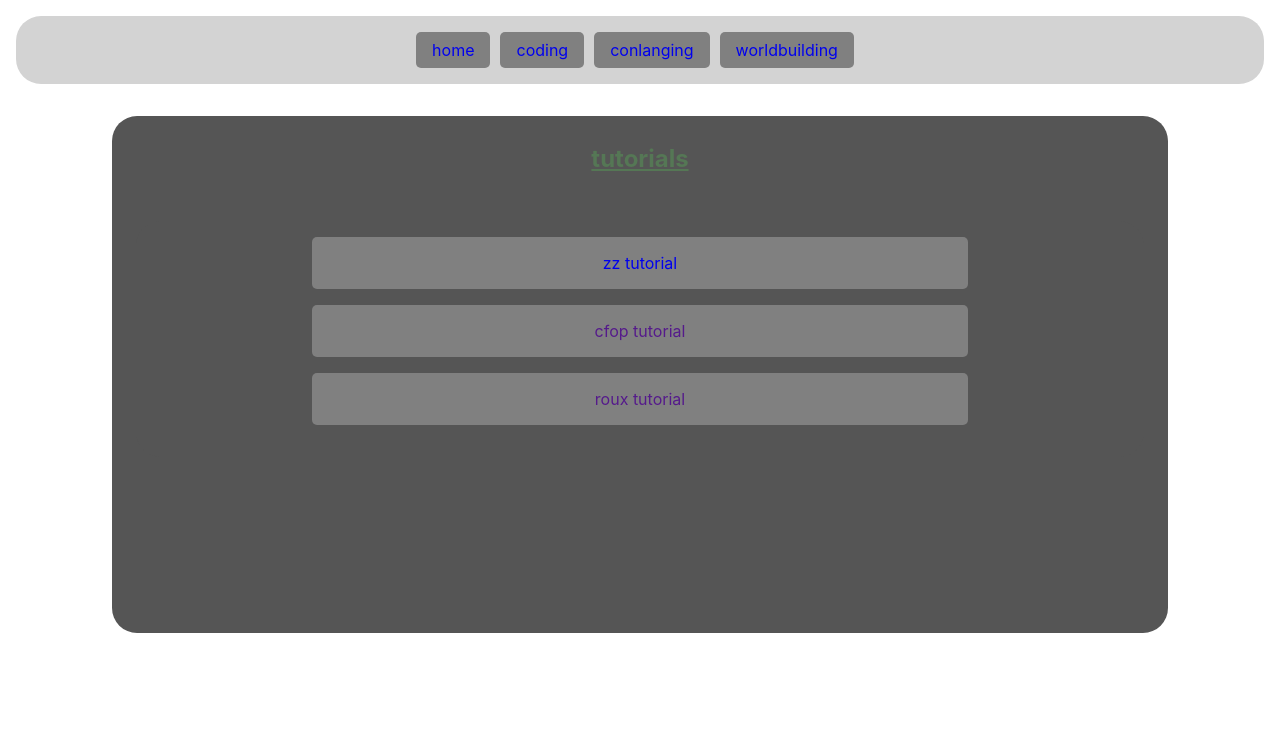
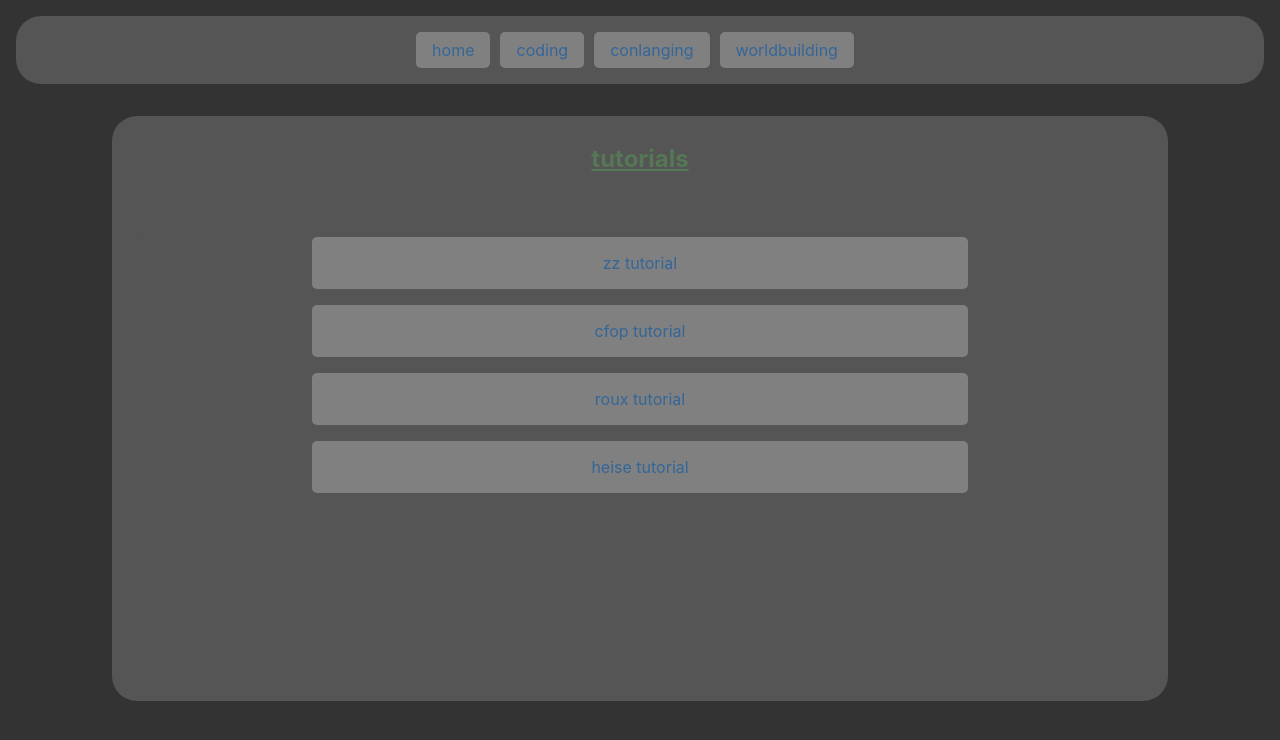
Before and after one commit to zimlit/zimlit.com-react, a React (Create React App) app: page /cubing in a window 1280 px wide. Shown: the top 740 px of the page. Built offline with nearby package versions, Linux system fonts and the light colour scheme; the HTML template or start-up script is replaced by a standard one.

Commit message:
more work on cubing component and work on zz tutorial

```diff
--- a/src/App.css
+++ b/src/App.css
@@ -1,8 +1,11 @@
+body {
+	background-color: #333;
+}
 
 ul {
     list-style: none;
     text-align: center;
-    background-color: lightgray;
+    background-color: #555;
     padding: 1em;
     margin-right: 1em;
 		margin-left: 1em;
@@ -29,10 +32,12 @@ a:link {
     text-decoration: none;
     background-color: gray;
     border-radius: 10px;
+		color: #369;
 }
 
 a:visited {
     text-decoration: none;
+		color: #358;
 
 }
 
--- a/src/App.js
+++ b/src/App.js
@@ -20,9 +20,10 @@ function App() {
           </Route>
           <Route path="/cubing">
 						<Cubing />
-						<Route path="/cubing/tutorials/zz">
-						</Route>
+
           </Route>
+					<Route path="/zz-tut">
+					</Route>
 					<Route path="/conlanging">
           </Route>
 					<Route path="/worldbuilding">
--- /dev/null
+++ b/src/cubing-tutorials/zz/zz.js
@@ -0,0 +1,33 @@
+import Header from "../../header.js";
+import {
+  BrowserRouter as Router,
+  Switch,
+  Route,
+  Link,
+	useRouteMatch,
+	useParams,
+} from "react-router-dom";
+
+function ZZ() {
+	return (
+		<div>
+			<Header value={["home", "coding", "cubing", "conlanging", "worldbuilding"]}/>
+			<section class="cat">
+      	<h1 class="label">
+        	Overview
+        </h1>
+        <h2>
+          In the zz method you first orient all edges while solving the fd and bd edges then solve f2l then solve ll
+        </h2>
+        </section>
+        <section class="cat">
+          <h1 class="label">
+            zz tutorials beginer to advanced
+          </h1>
+          <a class="cat-button" href="zztut.html">beginer tutorial</a>
+        </section>
+		</div>
+	);
+}
+
+export default ZZ;
--- a/src/cubing.js
+++ b/src/cubing.js
@@ -1,5 +1,6 @@
 import Header from "./header.js";
-import "./cubing.css"
+import ZZ from "./cubing-tutorials/zz/zz.js";
+import "./cubing.css";
 import {
   BrowserRouter as Router,
   Switch,
@@ -14,9 +15,9 @@ function Cubing() {
 	let match = useRouteMatch();
 	return (
 		<div class="Cubing">
-				<Router>
 					<Switch>
 						<Route path={`${match.path}/tutorials/zz`}>
+							<ZZ />
 						</Route>
 						<Route path={match.path}>
 							<Header value={["home", "coding", "conlanging", "worldbuilding"]}/>
@@ -29,17 +30,18 @@ function Cubing() {
                   	<Link  to={`${match.url}/tutorials/zz`}>zz tutorial</Link>
               		</li>
               		<li class="item">
-                  		<Link>cfop tutorial</Link>
+                  	<a href="tutorials/cfop/cfop.html">cfop tutorial</a>
               		</li>
               		<li class="item">
-                  		<Link>roux tutorial</Link>
+                  	<a href="tutorials/roux/roux.html">roux tutorial</a>
               		</li>
-
+									<li class="item">
+                		<a href="tutorials/heise/heise.html">heise tutorial</a>
+                	</li>
             		</ul>
         			</section>
 						</Route>
 					</Switch>
-				</Router>
 		</div>
 	);
 }
```
Lines whose indentation alone changed are shown as unchanged.
